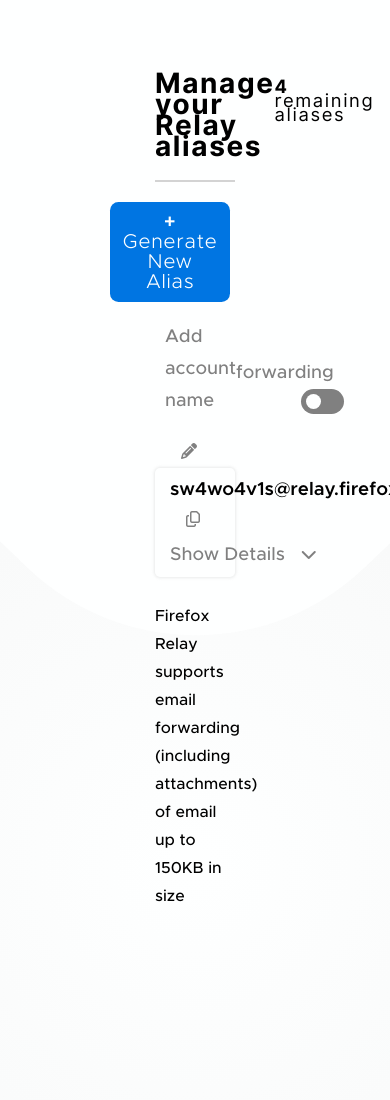
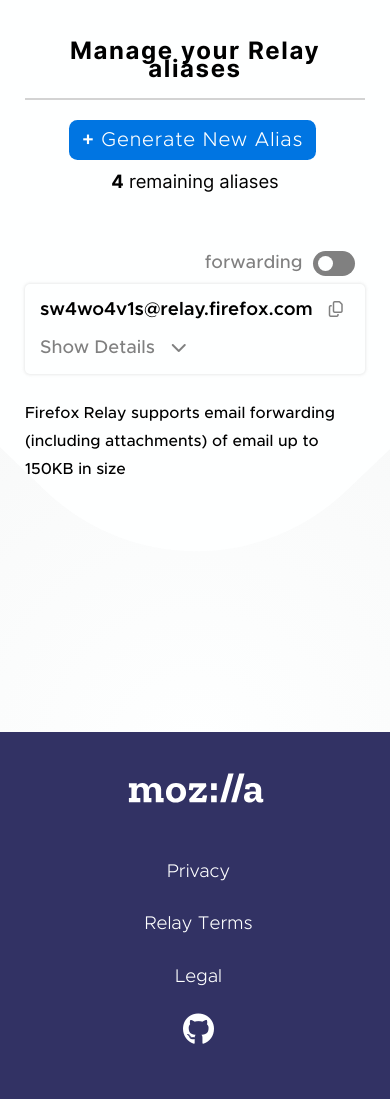
Before and after one commit to flbn/Veras-Oliver-privacy-security-student-worker-project, a website: page index.html in a window 390 px wide. Shown: the part 180-1280 px from the top of the page. Drawn offline with Linux system fonts and the light colour scheme.

Commit message:
Some Mobile Improvements, pushing to mark progress in //TODO app

```diff
--- a/assets/app.js
+++ b/assets/app.js
@@ -2,6 +2,7 @@
 	"use strict";
 	// Add Scripts Here
 
+	/* Adding interactivity to the show details button */
 	const showDetailsButton = document.querySelector('.show-details-button');
 	const detailsContainer = document.querySelector('.account-details-container');
 	const accountsContainer = document.querySelector('.accounts-container');
@@ -11,7 +12,7 @@
 		detailsContainer.classList.toggle('account-details-container-active');
 	});
 
-
+	/* Adding interactivity to the menu button (mobile only) */
 	const menuButton = document.querySelector('.menu-button');
 	const navLinks = document.querySelector('.mobile-nav-links');
 	menuButton.addEventListener("click", () => {
--- a/assets/styles.css
+++ b/assets/styles.css
@@ -1,8 +1,8 @@
 :root {
     /* Colorful gradient used in the navigation bar */
   --navGradient: linear-gradient(-90deg, #ff9100 0%, #f10366 50%, #6173ff 100%);
-  --purple: RGBA(54, 54, 95, 1);
-  --secondary-purple: RGBA(50, 50, 100, 1);
+  --purple: RGBA(50, 50, 100, 1);
+  --secondary-purple: RGBA(54, 54, 95, 1);
   --blue: RGBA(0, 117, 226, 1);
   --white: RGBA(254, 255, 255, 1);
   --grey: RGBA(128, 128, 128, 1);
@@ -38,7 +38,7 @@
     background-position: center;
 }
 
-p, span, h1, h2, h3, h4 {
+p, span, h1, h2, h3, h4, h5 {
     cursor: default;
 }
 
@@ -203,11 +203,14 @@
 
 .main-content .article-head h1 {
     font-size: 1.75rem;
-
 }
 
 .main-content .article-head p {
     font-size: 1.15rem;
+}
+
+.mobile-article-sub-head {
+    display: none;
 }
 
 .main-content .alias-button-container {
@@ -467,7 +470,6 @@
 
 .footer-logo {
     display: flex;
-    flex-basis: 250px;
 }
 
 .footer-logo img {
@@ -532,8 +534,8 @@
 }
 
 @media screen and (max-width: 1000px) {
+
 /* Reponsive Header Styles */
-
 .header-logo img {
     width: 150px;
 }
@@ -548,7 +550,8 @@
     font-weight: 400;
     color: var(--white);
     background-color: var(--secondary-purple);
-    position: absolute;
+    position: relative;
+    padding: 5px 0px;
     width: 100%;
     text-align: center;
 }
@@ -579,8 +582,50 @@
 
 /* Reponsive Body Styles */
 
-/* Reponsive Footer Styles */
+.main-content {
+    padding: 50px 100px 150px 100px;
+}
 
+.main-content .article-head {
+    justify-content: center;
+    text-align: center;
+}
+
+.main-content .article-head h1 {
+    font-size: 1.5rem;
+}
+
+.main-content .article-head p {
+    display: none;
+}
+
+.main-content .alias-button-container {
+    float: none;
+    text-align: center;
+}
+
+.mobile-article-sub-head {
+    display: block;
+    font-size: 1.15rem;
+    text-align: center;
+}
+
+.mobile-article-sub-head p {
+    margin-top: 5px;
+}
+
+.account-content {
+    margin-top: 50px;
+}
+
+.account-content .account-content-header {
+    justify-content: right;
+    padding-bottom: 5px;
+}
+
+.account-content-header .account-content-add {
+    display: none;
+}
 
 /* active classes */
 
@@ -593,3 +638,58 @@
 }
 
 }
+
+
+@media screen and (max-width: 830px) {
+
+    /* Reponsive Header Styles */
+
+    /* Reponsive Body Styles */
+    .main-content {
+        padding: 50px 25px 150px 25px;
+    }
+
+    .accounts-container {
+        padding: 10px 15px;
+    }
+
+    .accounts-container .account-email-info {
+        display: none;
+    }
+
+    /* Reponsive Footer Styles */
+    .page-footer {
+        flex-flow: column;
+        padding: 2em 1.5em;
+        align-items: center;
+        justify-items: center;
+        align-content: center;
+        justify-content: center;
+    }
+
+    .footer-logo img {
+        width: 150px;
+    }
+
+    .page-footer-nav {
+        flex-direction: column;
+        margin-top: 35px;
+    }
+
+    .page-footer-nav nav ul{
+        flex-direction: column;
+    }
+
+    .page-footer-nav nav ul li{
+        padding: 10px 25px;
+    }
+
+    .fa-github {
+        font-size: 2rem;
+    }
+
+    /* active classes */
+
+
+
+    }
--- a/index.html
+++ b/index.html
@@ -89,14 +89,17 @@
                 </div>
 
                 <div class="alias-button-container">
-                    <button class="alias-button font-metropolis">
-                        <span>&#43;</span> Generate New Alias
-                    </button>
+                    <button class="alias-button font-metropolis"><span>&#43;</span> Generate New Alias</button>
                 </div>
+
+                <div class="mobile-article-sub-head">
+                    <p><span class="bold">4</span> remaining aliases</p>
+                </div>
+
 
                 <div class="account-content font-metropolis">
                     <div class="account-content-header">
-                        <div>
+                        <div class="account-content-add">
                             <p class="account-content-header-item">Add account name</p><button><i class="fas fa-pencil-alt account-content-header-item"></i></button>
                         </div>
 
```
